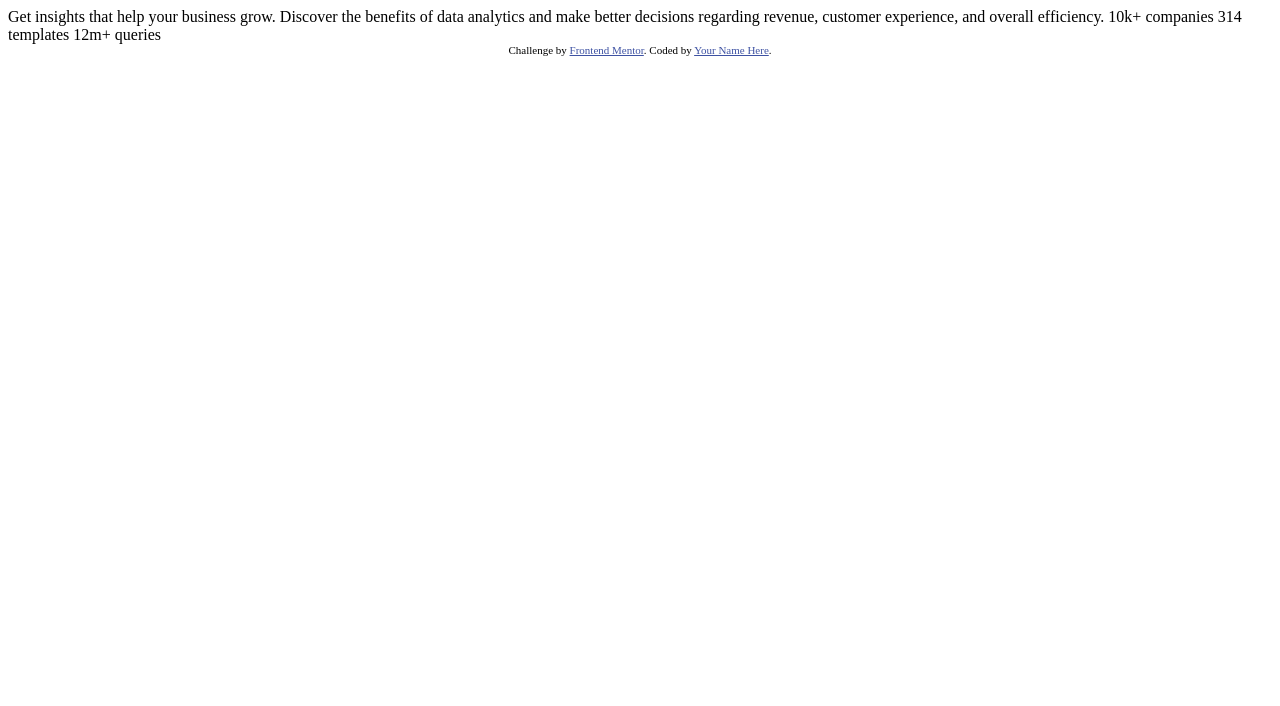
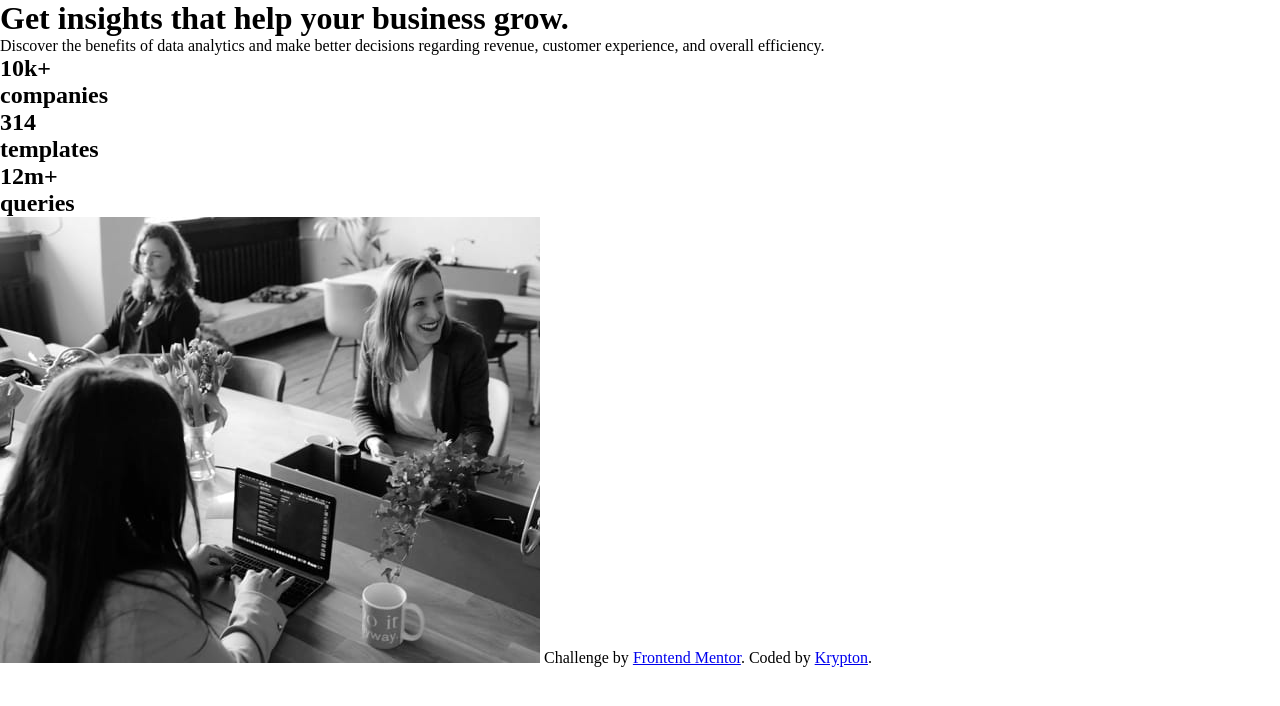
Before and after one commit to madhusudanbabar/fm-stats, a plain HTML site: page index.html in a window 1280 px wide. Drawn offline with Linux system fonts and the light colour scheme.

Commit message:
markup complete & setup sass

```diff
--- a/index.html
+++ b/index.html
@@ -1,33 +1,72 @@
 <!DOCTYPE html>
 <html lang="en">
+
 <head>
   <meta charset="UTF-8">
-  <meta name="viewport" content="width=device-width, initial-scale=1.0"> <!-- displays site properly based on user's device -->
+  <meta name="viewport" content="width=device-width, initial-scale=1.0">
+  <!-- displays site properly based on user's device -->
 
   <link rel="icon" type="image/png" sizes="32x32" href="./images/favicon-32x32.png">
+  <link rel="stylesheet" href="style.css">
 
   <title>Frontend Mentor | Stats preview card component</title>
 
   <!-- Feel free to remove these styles or customise in your own stylesheet 👍 -->
   <style>
-    .attribution { font-size: 11px; text-align: center; }
-    .attribution a { color: hsl(228, 45%, 44%); }
+    .attribution {
+      font-size: 11px;
+      text-align: center;
+    }
+
+    .attribution a {
+      color: hsl(228, 45%, 44%);
+    }
   </style>
 </head>
+
 <body>
 
-  Get insights that help your business grow.
+  <main class="container">
+    <div class="card">
+      <div class="card__meta">
+        <h1 class="card__title">Get insights that help your business grow. </h1>
+        <p class="card__desc">Discover the benefits of data analytics and make better decisions regarding revenue,
+          customer
+          experience, and overall efficiency.
+        </p>
+        <div class="row card__row">
+          <div class="card__stat">
+            <h2 class="card__stat--heading">10k+</>
+              <p class="card__stat--desc">companies </p>
+          </div>
+          <div class="card__stat">
+            <h2 class="card__stat--heading">314</>
+              <p class="card__stat--desc">templates </p>
+          </div>
+          <div class="card__stat">
+            <h2 class="card__stat--heading">12m+</>
+              <p class="card__stat--desc">queries </p>
+          </div>
+        </div>
+      </div>
+      <figure class="card__fig">
+        <picture class="card__img">
+          <!-- set the images based on desktop / mobile sizes -->
+          <source media="(min-width: 768px)" srcset="./images/image-header-desktop.jpg">
+          <source media="(max-width: 767px)" srcset="./images/image-header-mobile.jpg">
+          <img src="./images/image-header-mobile.jpg" alt="image-header-mobile>
+        </picture>
+      </figure>
+    </div>
+  </main>
 
-  Discover the benefits of data analytics and make better decisions regarding revenue, customer
-  experience, and overall efficiency.
 
-  10k+ companies
-  314 templates
-  12m+ queries
+  <div class=" attribution">
+          Challenge by <a
+            href="https://www.frontendmentor.io/challenges/stats-preview-card-component-8JqbgoU62/hub/stats-preview-card-component-XvlHjYFMZ"
+            target="_blank">Frontend Mentor</a>.
+          Coded by <a href="https://www.frontendmentor.io/profile/madhusudanbabar">Krypton</a>.
+    </div>
+</body>
 
-  <div class="attribution">
-    Challenge by <a href="https://www.frontendmentor.io?ref=challenge" target="_blank">Frontend Mentor</a>.
-    Coded by <a href="#">Your Name Here</a>.
-  </div>
-</body>
 </html>
--- /dev/null
+++ b/style.scss
@@ -0,0 +1,14 @@
+*, *::after, *::before {
+    padding: 0;
+    margin: 0;
+    box-sizing: inherit;
+}
+
+html {
+    font-size: 62.5%;
+}
+
+body {
+    min-height: 100vh;
+    font-size: 1.6rem;
+}
```
Also changed, not shown: style.css (added), 1 other file.
